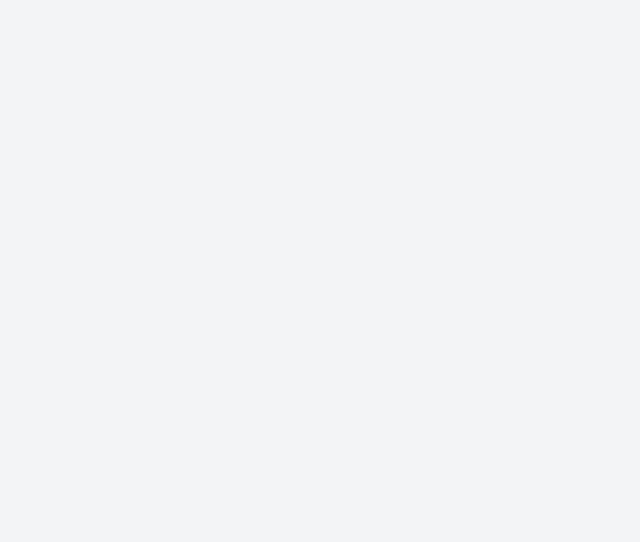
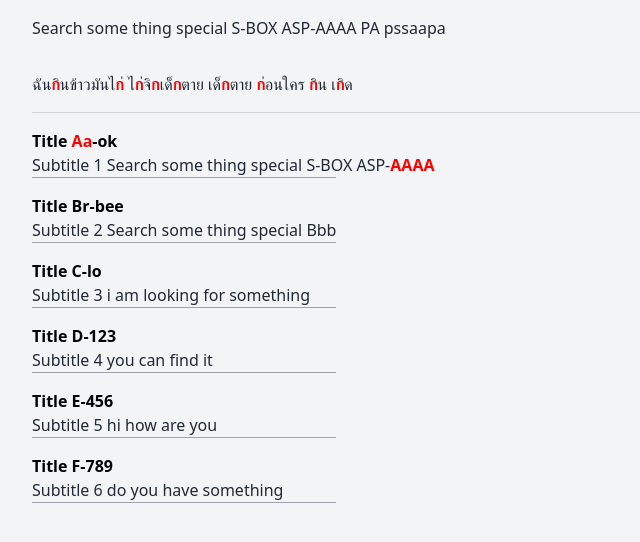
Before and after one commit to faiichann/money-planning, a React (Vite) app: page /money-planning/search in a window 1280 px wide. Before the commit this address had no page. Shown: the top 542 px of the page, without its empty margins (0-640 px from the left). Built offline with nearby package versions, Linux system fonts and the light colour scheme.

Commit message:
feat: search text function

```diff
--- a/package.json
+++ b/package.json
@@ -12,10 +12,12 @@
     "preview": "vite preview"
   },
   "dependencies": {
+    "grapheme-splitter": "^1.0.4",
     "react": "^18.3.1",
     "react-dom": "^18.3.1",
     "react-ga": "^3.3.1",
-    "react-router-dom": "^6.26.0"
+    "react-router-dom": "^6.26.0",
+    "xregexp": "^5.1.1"
   },
   "devDependencies": {
     "@types/react": "^18.3.3",
--- /dev/null
+++ b/src/Components/HighlightText.tsx
@@ -0,0 +1,45 @@
+// import GraphemeSplitter from "grapheme-splitter";
+
+interface HighlightProps {
+  text: string;
+  highlight: string;
+}
+
+const HighlightText = ({ text, highlight }: HighlightProps) => {
+  // trim white space
+  if (!highlight.trim()) {
+    return <span>{text}</span>;
+  }
+  // Use RegExp
+  // const regex = new RegExp(`(${highlight})`, "gi");
+  // const parts = text.split(regex);
+
+  // Use GraphemeSplitter to split graphemes
+  // const splitter = new GraphemeSplitter();
+  // const regex = new RegExp(`(${highlight})`, "gi");
+  // const parts = splitter.splitGraphemes(text);
+
+  // fix highlight -
+  // const regex = new RegExp(
+  //   `(${highlight.replace(/[-/\\^$*+?.()|[\]{}]/g, "\\$&")})`,
+  //   "gi"
+  // );
+  const regex = new RegExp(`(${highlight.split("").join("-?")})`, "gi");
+  const parts = text.split(regex);
+
+  return (
+    <span>
+      {parts.map((part, index) =>
+        regex.test(part) ? (
+          <span key={index} style={{ fontWeight: "bold", color: "red" }}>
+            {part}
+          </span>
+        ) : (
+          part
+        )
+      )}
+    </span>
+  );
+};
+
+export default HighlightText;
--- a/src/pages/App.tsx
+++ b/src/pages/App.tsx
@@ -4,6 +4,7 @@ import Emergency from "./Emergency";
 import Retirement from "./Retirement";
 import { useEffect } from "react";
 import ReactGA from "react-ga";
+import Search from "./Search";
 
 const App = () => {
   useEffect(() => {
@@ -16,6 +17,7 @@ const App = () => {
         <Route path="/" element={<Home />} />
         <Route path="/emergency" element={<Emergency />} />
         <Route path="/retirement" element={<Retirement />} />
+        <Route path="/search" element={<Search />} />
       </Routes>
     </div>
   );
--- a/src/pages/Home.tsx
+++ b/src/pages/Home.tsx
@@ -27,9 +27,9 @@ const Home = () => {
 
           <button
             className="w-full h-[60px] py-2 bg-white text-green-900 rounded-lg shadow hover:bg-green-900 hover:text-white"
-            onClick={() => alert("ยังไม่ได้คิด")}
+            onClick={() => navigate("/search")}
           >
-            Next feature
+            Search
           </button>
         </div>
       </div>
--- /dev/null
+++ b/src/pages/Search.tsx
@@ -0,0 +1,55 @@
+import HighlightText from "../Components/HighlightText";
+
+const Search = () => {
+  const highlight = "AA";
+
+  const data = [
+    {
+      title: "Title Aa-ok",
+      subtitle: "Subtitle 1 Search some thing special S-BOX ASP-AAAA",
+    },
+    {
+      title: "Title Br-bee",
+      subtitle: "Subtitle 2 Search some thing special Bbb",
+    },
+    { title: "Title C-lo", subtitle: "Subtitle 3 i am looking for something" },
+    { title: "Title D-123", subtitle: "Subtitle 4 you can find it" },
+    { title: "Title E-456", subtitle: "Subtitle 5 hi how are you" },
+    { title: "Title F-789", subtitle: "Subtitle 6 do you have something" },
+  ];
+
+  return (
+    <>
+      <div className="py-4 px-8">
+        <HighlightText
+          text="Search some thing special S-BOX ASP-AAAA PA pssaapa"
+          highlight="sp a"
+        />
+      </div>
+      <div className="py-4 px-8">
+        <HighlightText
+          text="ฉันกินข้าวมันไก่ ไก่จิกเด็กตาย เด็กตาย ก่อนใคร กิน เกิด"
+          highlight="ก"
+        />
+      </div>
+
+      <hr className="border-gray-300 mx-8" />
+
+      <div className="py-4 px-8">
+        {data.map((item, index) => (
+          <div key={index}>
+            <p className="font-semibold text-black">
+              <HighlightText text={item.title} highlight={highlight} />
+            </p>
+            <span>
+              <HighlightText text={item.subtitle} highlight={highlight} />
+            </span>
+            <hr className="border-gray-400 w-1/4 py-2" />
+          </div>
+        ))}
+      </div>
+    </>
+  );
+};
+
+export default Search;
```
Also changed, not shown: 1 other file (tests, documents, lock files or other folders).
